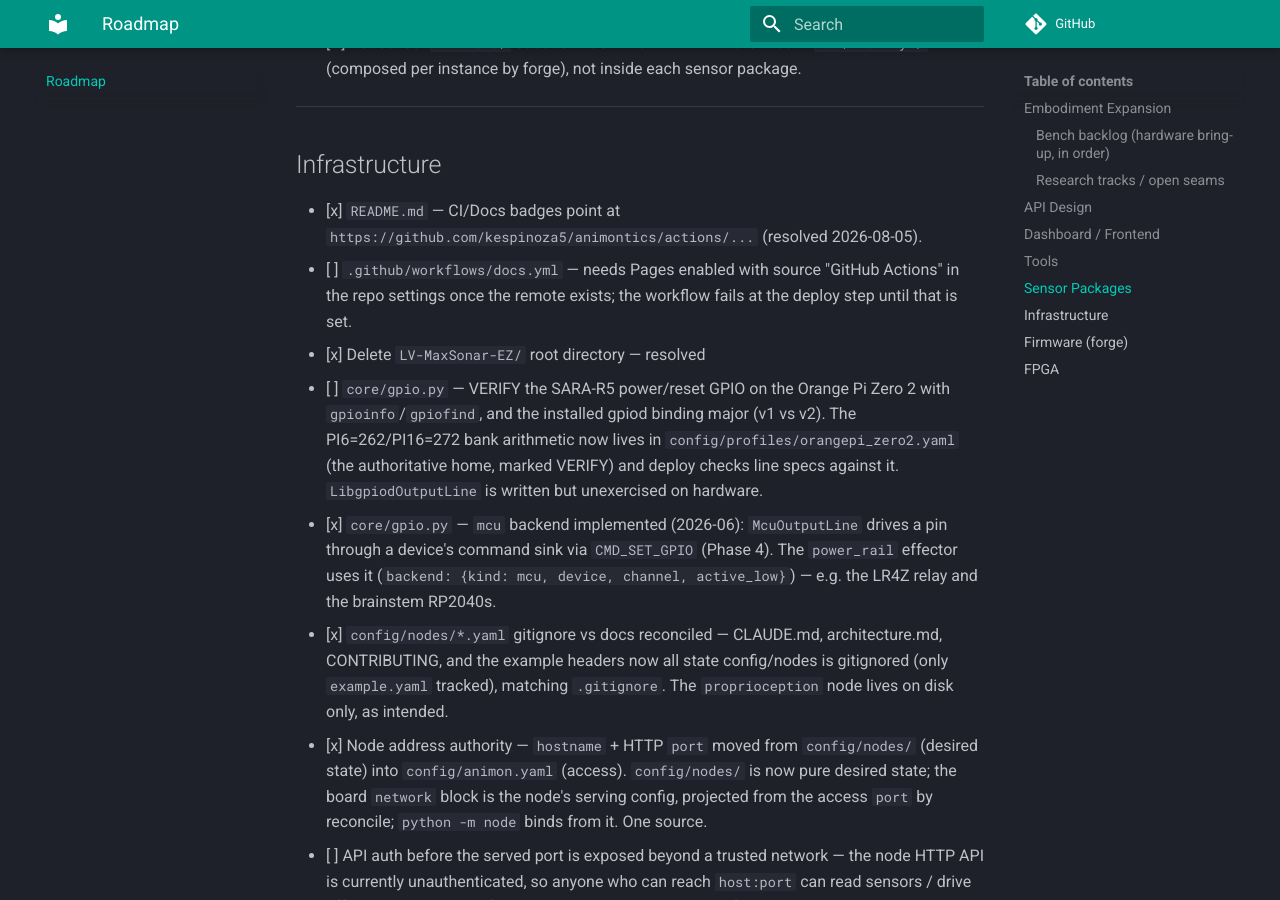
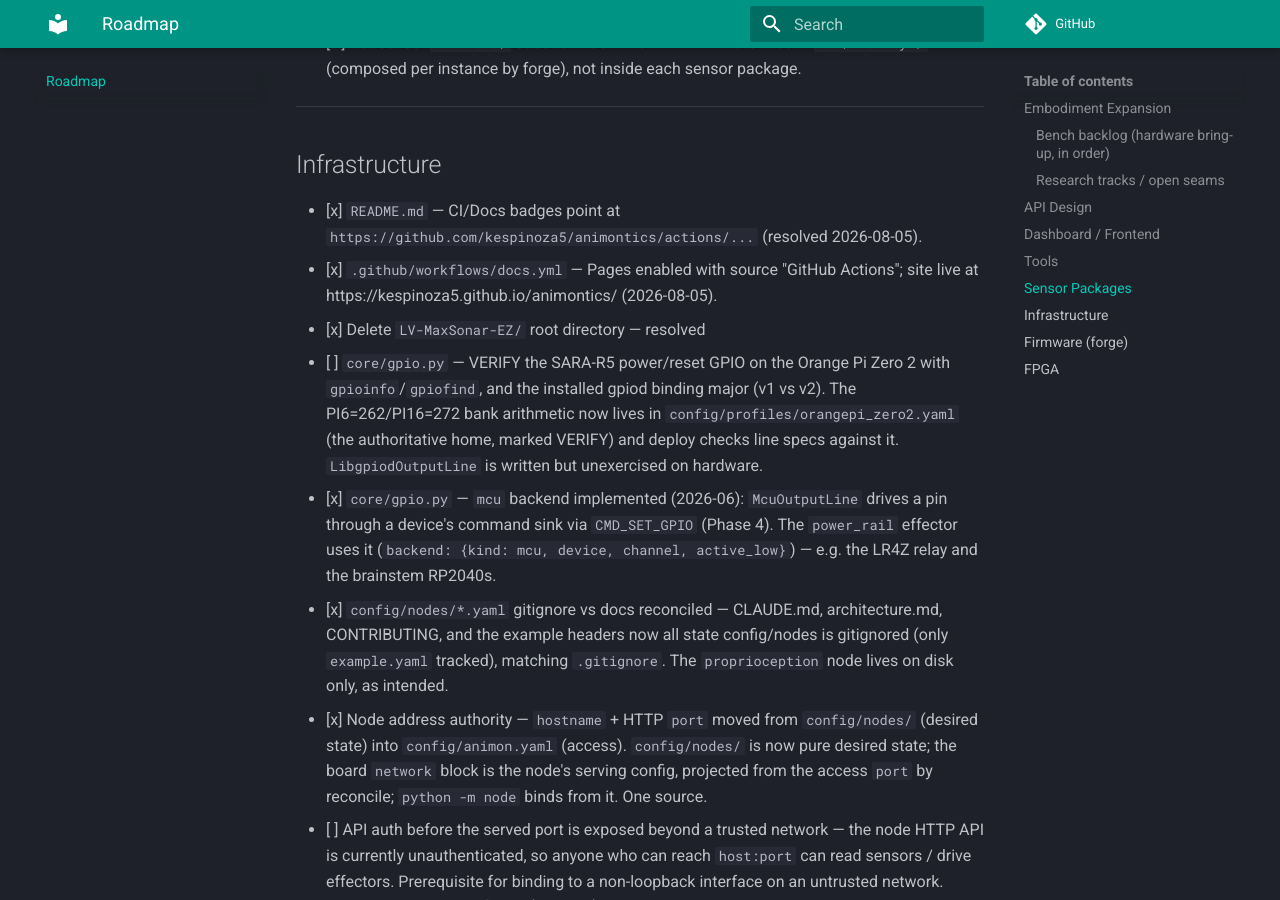
Before and after one commit to kespinoza5/animontics, an MkDocs documentation site: the page built from docs/roadmap.md, in a window 1280 px wide and 900 px high, scrolled down 6862 px. Built offline with MkDocs 1.6.1 and Material for MkDocs 9.7.7, drawn with Linux system fonts in a browser that asks for light colours; comment, search, counter and statistics services are not loaded.

Commit message:
docs(todo): close out the Pages setup item — site is live
Co-Authored-By: Claude Fable 5 <noreply@anthropic.com>

```diff
--- a/TODO.md
+++ b/TODO.md
@@ -280,9 +280,8 @@ The current sensor streaming API (`GET /sensors/{id}/stream`, `WS /sensors/{id}/
 
 - [x] `README.md` — CI/Docs badges point at
       `https://github.com/kespinoza5/animontics/actions/...` (resolved 2026-08-05).
-- [ ] `.github/workflows/docs.yml` — needs Pages enabled with source "GitHub
-      Actions" in the repo settings once the remote exists; the workflow fails
-      at the deploy step until that is set.
+- [x] `.github/workflows/docs.yml` — Pages enabled with source "GitHub Actions";
+      site live at https://kespinoza5.github.io/animontics/ (2026-08-05).
 - [x] Delete `LV-MaxSonar-EZ/` root directory — resolved
 - [ ] `core/gpio.py` — VERIFY the SARA-R5 power/reset GPIO on the Orange Pi
       Zero 2 with `gpioinfo`/`gpiofind`, and the installed gpiod binding major
```
